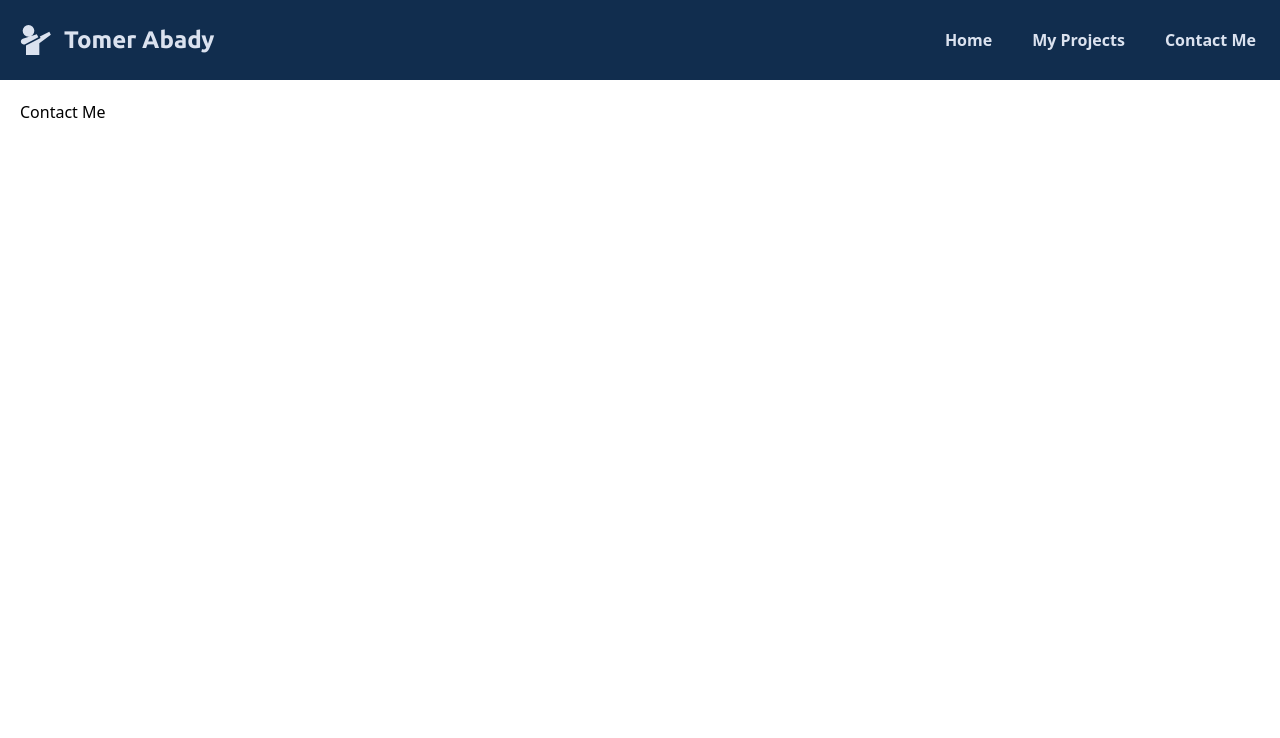
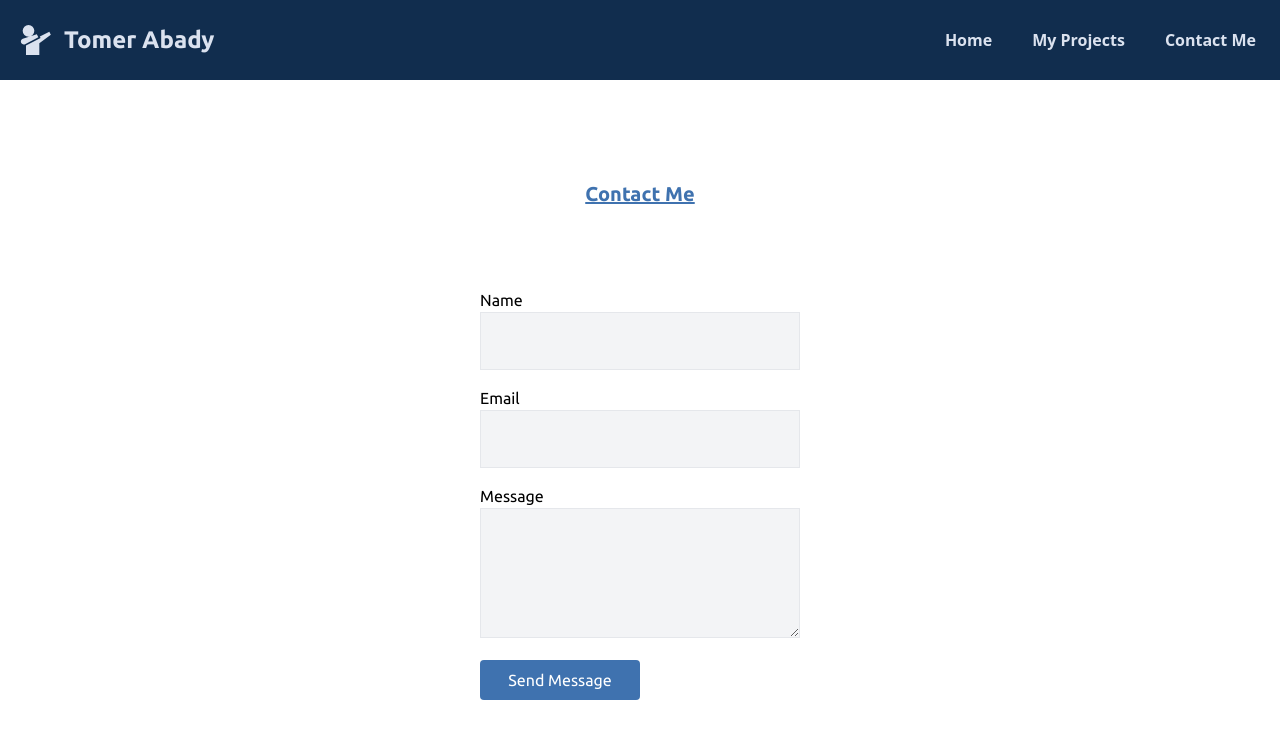
Before and after one commit to tomerdev1/My-Resume, a Next.js app: page /contact-me in a window 1280 px wide. Shown: the top 738 px of the page. Built offline with nearby package versions, Linux system fonts and the light colour scheme.

Commit message:
added contact me page and mail sending service

```diff
--- /dev/null
+++ b/app/api/contact/route.ts
@@ -0,0 +1,47 @@
+import { NextRequest, NextResponse } from "next/server";
+import nodemailer from "nodemailer";
+
+// interface ContactRequest extends NextRequest {
+//   body: {
+//
+//   };
+// }
+export type ContactAPIPostHandler = (
+  req: NextRequest,
+  res: NextResponse
+) => void;
+export const POST: ContactAPIPostHandler = async (req) => {
+  const body = await req.json();
+  const { email, name, message } = body as any;
+  const user = process.env.user;
+  const transporter = nodemailer.createTransport({
+    host: "smtp.gmail.com",
+    port: 465,
+    secure: true,
+    auth: {
+      user,
+      pass: process.env.pass,
+    },
+  });
+  try {
+    const mail = await transporter.sendMail({
+      from: user,
+      to: "tomskill527@gmail.com",
+      replyTo: email,
+      subject: `Contact from submission from: ${name}`,
+      html: `
+        <p>Name: ${name}</p>
+        <p>Email: ${email}</p>
+        <p>Message: ${message}</p>
+        `,
+    });
+    console.log("Message sent:", mail.messageId);
+    return NextResponse.json({ message: "success" }, { status: 200 });
+  } catch (error) {
+    console.error(error);
+    return NextResponse.json(
+      { message: "Could not send message." },
+      { status: 500 }
+    );
+  }
+};
--- a/app/contact-me/page.tsx
+++ b/app/contact-me/page.tsx
@@ -1,3 +1,105 @@
-export default function ContactMe() {
-  return <div>Contact Me</div>;
-}
+"use client";
+
+import ButtonCmp from "@/components/ButtonCmp/ButtonCmp";
+import InputCmp from "@/components/InputCmp/InputCmp";
+import Label from "@/components/Label/Label";
+import { useState } from "react";
+
+const ContactMePage: React.FC = () => {
+  const [isLoading, setLoading] = useState(false);
+
+  async function handleSubmit(event: any) {
+    event.preventDefault();
+    setLoading(true);
+    const data = {
+      name: String(event.target.name.value),
+      email: String(event.target.email.value),
+      message: String(event.target.message.value),
+    };
+    const { name, email, message } = data;
+    const response = await fetch("/api/contact", {
+      method: "POST",
+      headers: {
+        "Content-Type": "application/json",
+      },
+      body: JSON.stringify({ name, email, message }),
+    });
+
+    if (response.ok) {
+      console.log("Message sent successfully");
+      setLoading(false);
+      // reset the form
+      event.target.name.value = "";
+      event.target.email.value = "";
+      event.target.message.value = "";
+    }
+    if (!response.ok) {
+      console.log("Error sending message");
+      setLoading(false);
+    }
+  }
+
+  return (
+    <div className="w-full  h-full flex justify-center">
+      <div className="flex justify-evenly flex-col al w-80 ">
+        <Label
+          size="large"
+          bold
+          classnameAddition="self-center underline"
+          variant="primary"
+        >
+          Contact Me
+        </Label>
+        <form onSubmit={handleSubmit}>
+          <div className="w-full flex flex-col">
+            <Label variant="default" htmlFor="name">
+              Name
+            </Label>
+            <InputCmp
+              type="text"
+              minLength={3}
+              maxLength={150}
+              required
+              id="name"
+            />
+          </div>
+          <div className="w-full flex flex-col my-4">
+            <Label variant="default" htmlFor="email">
+              Email
+            </Label>
+            <InputCmp
+              type="email"
+              minLength={5}
+              maxLength={150}
+              required
+              id="email"
+            />
+          </div>
+          <div>
+            <Label variant="default" htmlFor="message">
+              Message
+            </Label>
+            <textarea
+              rows={4}
+              required
+              minLength={10}
+              maxLength={500}
+              name="message"
+              className="w-full p-4 bg-gray-100 border border-gray-150 "
+            />
+          </div>
+          <ButtonCmp
+            type="submit"
+            disabled={isLoading}
+            additionalClassname="mt-4"
+            variant="primary"
+          >
+            Send Message
+          </ButtonCmp>
+        </form>
+      </div>
+    </div>
+  );
+};
+
+export default ContactMePage;
--- /dev/null
+++ b/components/ButtonCmp/ButtonCmp.tsx
@@ -0,0 +1,43 @@
+import { cn } from "@/lib/utils";
+import { ButtonHTMLAttributes, DetailedHTMLProps } from "react";
+import Label from "../Label/Label";
+
+type ButtonVariant = "primary";
+
+interface Props
+  extends DetailedHTMLProps<
+    ButtonHTMLAttributes<HTMLButtonElement>,
+    HTMLButtonElement
+  > {
+  additionalClassname?: string;
+  variant: ButtonVariant;
+}
+
+const ButtonCmp: React.FC<Props> = ({
+  additionalClassname,
+  variant,
+  children,
+  ...props
+}) => {
+  const getClassnameColors = (variant: ButtonVariant): string => {
+    switch (variant) {
+      case "primary":
+        // eslint-disable-next-line max-len
+        return "bg-text-primary disabled:bg-text-disabled disabled:text-gray-100 text-white";
+    }
+  };
+  return (
+    <button
+      className={cn(
+        "px-4 py-2 w-40 font-ubuntu rounded",
+        getClassnameColors(variant),
+        additionalClassname
+      )}
+      {...props}
+    >
+      {children}
+    </button>
+  );
+};
+
+export default ButtonCmp;
--- /dev/null
+++ b/components/InputCmp/InputCmp.tsx
@@ -0,0 +1,21 @@
+import { cn } from "@/lib/utils";
+import { InputHTMLAttributes } from "react";
+
+interface Props extends InputHTMLAttributes<HTMLInputElement> {
+  additionalClassname?: string;
+}
+
+const InputCmp: React.FC<Props> = ({ additionalClassname, ...props }) => {
+  return (
+    <input
+      className={cn(
+        "p-4 bg-gray-100 border border-gray-150",
+        additionalClassname
+      )}
+      autoComplete="off"
+      {...props}
+    ></input>
+  );
+};
+
+export default InputCmp;
--- a/components/Label/Label.tsx
+++ b/components/Label/Label.tsx
@@ -1,13 +1,12 @@
 import { cn } from "@/lib/utils";
-import { HTMLAttributes } from "react";
+import { HTMLAttributes, LabelHTMLAttributes } from "react";
 
 type TextVariant = "primary" | "secondry" | "default" | "disabled";
 type Size = "small" | "medium" | "large" | "huge";
 
 interface Props
-  extends Omit<HTMLAttributes<HTMLParagraphElement>, "className" | "children"> {
+  extends Omit<LabelHTMLAttributes<HTMLLabelElement>, "className"> {
   classnameAddition?: string;
-  children?: string;
   variant: TextVariant;
   bold?: boolean;
   size?: Size;
@@ -45,10 +44,11 @@ const Label: React.FC<Props> = ({
   variant = "default",
   bold = false,
   size = "medium",
+  ...props
 }: Props) => {
   const variantClassname = variantToClassnameVariant(variant);
   return (
-    <p
+    <label
       className={cn(
         SizeToClassnameSize(size),
         bold ? "font-bold" : "font-normal",
@@ -56,9 +56,10 @@ const Label: React.FC<Props> = ({
         classnameAddition,
         "font-ubuntu"
       )}
+      {...props}
     >
       {children}
-    </p>
+    </label>
   );
 };
 export default Label;
--- a/components/LinkCmp/LinkCmp.tsx
+++ b/components/LinkCmp/LinkCmp.tsx
@@ -4,7 +4,7 @@ interface Props extends Omit<LinkProps, "href" | "className"> {
   address: string;
 }
 
-const LinkCmp: React.FC<Props> = ({ address }: Props) => (
+const LinkCmp: React.FC<Props> = ({ address, ...props }: Props) => (
   <Link
     href={
       address.toLowerCase() == "home"
@@ -21,6 +21,7 @@ const LinkCmp: React.FC<Props> = ({ address }: Props) => (
         focus:rounded-md
         focus:outline-none
         focus:ring-text-primary"
+    {...props}
   >
     {address}
   </Link>
--- a/components/ListCmp/ListCmp.tsx
+++ b/components/ListCmp/ListCmp.tsx
@@ -28,7 +28,11 @@ const ListCmp: React.FC<Props> = ({ items, classnameAddition }: Props) => {
                     d="M12 12v2a2 2 0 0 0 2-2h-2Zm0 0h-2a2 2 0 0 0 2 2v-2Zm0 0v-2a2 2 0 0 0-2 2h2Zm0 0h2a2 2 0 0 0-2-2v2Zm0 1h.01v-2H12v2Zm2.829 1.828c-2.071 2.071-4.295 3.529-6.18 4.236-1.978.741-3.191.535-3.72.007l-1.414 1.414c1.424 1.424 3.72 1.245 5.836.451 2.21-.828 4.667-2.468 6.892-4.693l-1.414-1.415Zm-9.9 4.243c-.528-.529-.734-1.742.008-3.72.707-1.885 2.164-4.109 4.235-6.18L7.758 7.758C5.532 9.982 3.892 12.44 3.064 14.65c-.794 2.116-.973 4.412.45 5.836l1.415-1.414Zm4.243-9.9c2.07-2.07 4.294-3.528 6.18-4.235 1.978-.742 3.19-.536 3.72-.007l1.413-1.414c-1.424-1.424-3.72-1.245-5.836-.451-2.21.828-4.666 2.468-6.891 4.693l1.414 1.415Zm9.9-4.242c.528.528.734 1.742-.008 3.72-.707 1.885-2.165 4.109-4.235 6.18l1.414 1.414c2.225-2.225 3.865-4.683 4.694-6.892.793-2.116.973-4.412-.452-5.836l-1.414 1.414Zm-4.243 4.243c2.07 2.07 3.528 4.294 4.235 6.18.742 1.977.536 3.19.007 3.719l1.414 1.414c1.425-1.424 1.245-3.72.451-5.836-.828-2.21-2.468-4.667-4.693-6.892l-1.414 1.415Zm4.242 9.899c-.528.528-1.741.734-3.72-.007-1.885-.707-4.109-2.165-6.18-4.236l-1.413 1.415c2.225 2.225 4.682 3.865 6.891 4.693 2.117.794 4.412.973 5.836-.45l-1.414-1.415Zm-9.9-4.243c-2.07-2.07-3.527-4.294-4.234-6.18-.742-1.977-.536-3.19-.008-3.72L3.515 3.516C2.09 4.939 2.27 7.235 3.064 9.35c.828 2.21 2.468 4.666 4.694 6.892l1.414-1.415Zm-4.242-9.9c.529-.528 1.742-.734 3.72.008 1.886.707 4.109 2.165 6.18 4.236l1.414-1.415C14.018 5.532 11.56 3.892 9.35 3.064c-2.116-.794-4.412-.973-5.836.45L4.929 4.93Z"
                   />
                 </svg>
-                <Label variant="default" size="small">
+                <Label
+                  variant="default"
+                  size="small"
+                  classnameAddition="text-start"
+                >
                   {item}
                 </Label>
               </div>
--- a/components/ResumeSection/components/SectionItem.tsx
+++ b/components/ResumeSection/components/SectionItem.tsx
@@ -43,7 +43,8 @@ const JobSummery = (
   workYears?: WorkYears
 ): ReactElement => {
   return (
-    <div className="flex flex-row justify-center gap-2 items-center">
+    // eslint-disable-next-line max-len
+    <div className="flex flex-row justify-center gap-2 [&>*]:cursor-pointer items-center">
       <Label variant="primary" bold size="large">
         {companyName}
       </Label>
--- a/package.json
+++ b/package.json
@@ -14,6 +14,7 @@
     "clsx": "^2.0.0",
     "lucide-react": "^0.294.0",
     "next": "14.0.3",
+    "nodemailer": "^6.9.7",
     "react": "^18",
     "react-dom": "^18",
     "tailwind-merge": "^2.1.0",
@@ -21,6 +22,7 @@
   },
   "devDependencies": {
     "@types/node": "^20",
+    "@types/nodemailer": "^6.4.14",
     "@types/react": "^18",
     "@types/react-dom": "^18",
     "autoprefixer": "^10.4.16",
```
Also changed, not shown: 2 other files (tests, documents, lock files or other folders).
